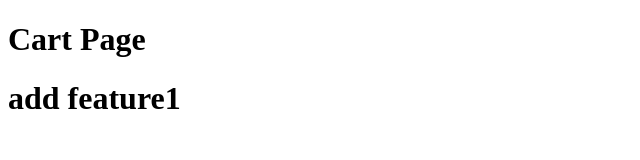
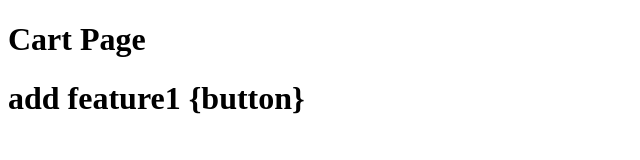
Before and after one commit to MohiniUghade/cartrepo, a plain HTML site: page index.html in a window 1280 px wide. Shown: the whole page, without its empty margins (0-640 px from the left). Drawn offline with Linux system fonts and the light colour scheme.

Commit message:
add button

```diff
--- a/index.html
+++ b/index.html
@@ -7,6 +7,6 @@
 </head>
 <body>
     <h1>Cart Page</h1>
-    <h1>add feature1</h1>
+    <h1>add feature1 {button}</h1>
 </body>
 </html>
```
